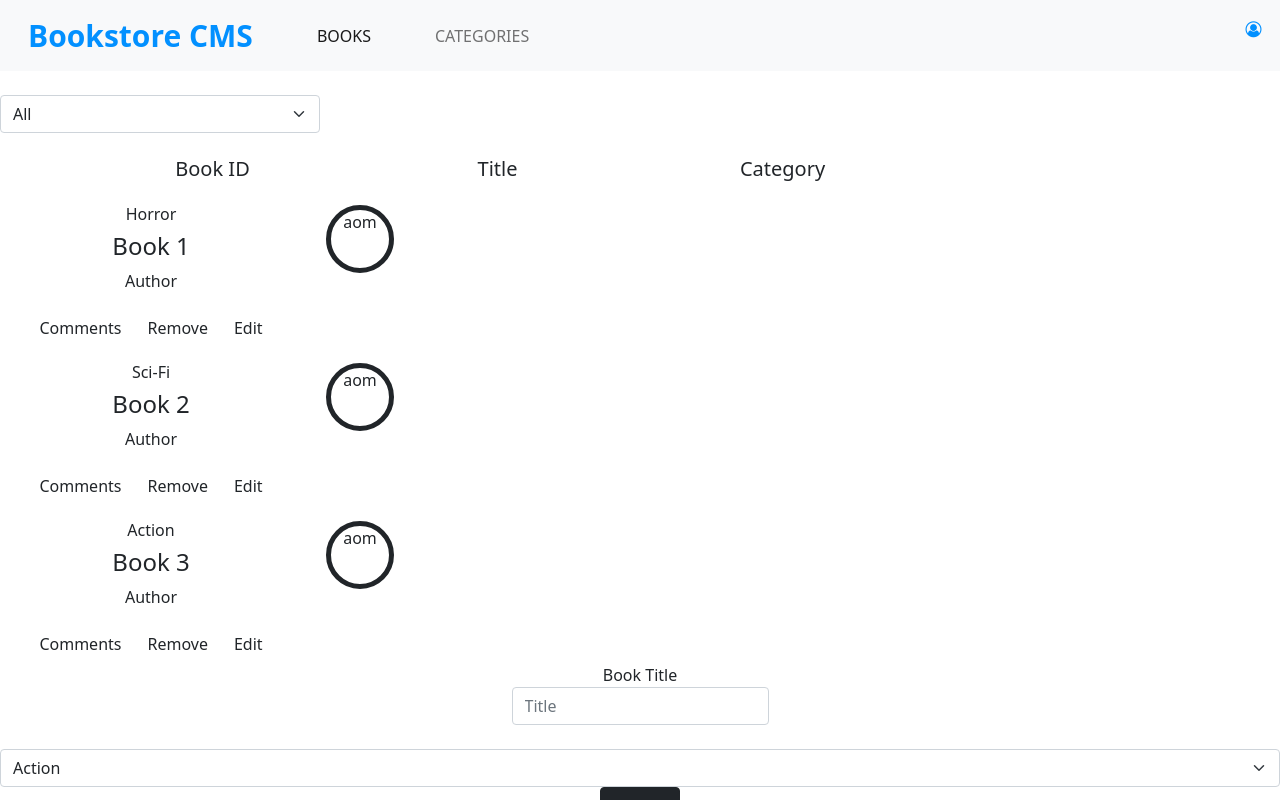
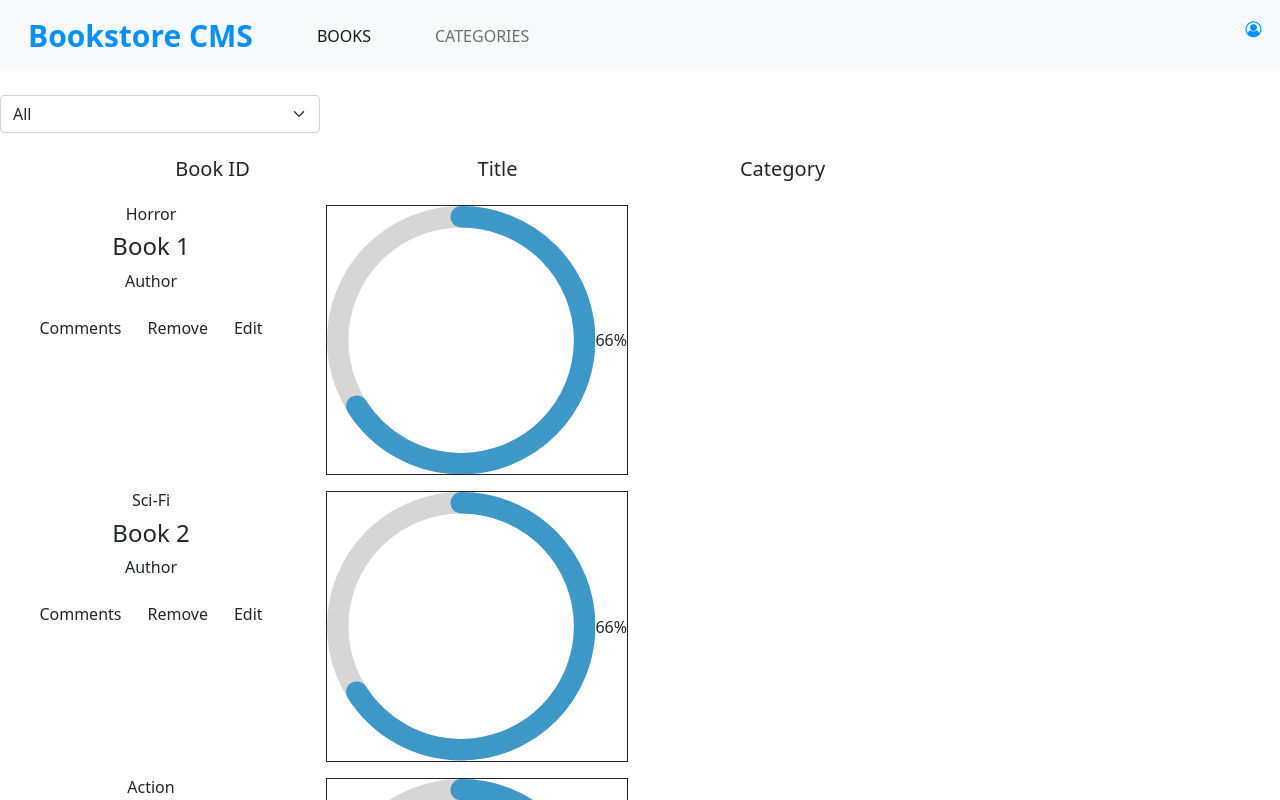
Before and after one commit to SamArsanios/bookstore, a React (Create React App) app: page / in a window 1280 px wide. Shown: the top 800 px of the page. Built offline with nearby package versions, Linux system fonts and the light colour scheme.

Commit message:
Modify progressbar

```diff
--- a/src/components/presentation/Book.js
+++ b/src/components/presentation/Book.js
@@ -1,8 +1,11 @@
 import React from 'react';
 import PropTypes from 'prop-types';
+import { CircularProgressbar } from 'react-circular-progressbar';
+import 'react-circular-progressbar/dist/styles.css';
 
 const Book = (props) => {
   const { book, handleRemoveBook } = props;
+  const percentage = 66;
   return (
     <div className="row mt-3">
       <div className="col-3">
@@ -21,7 +24,10 @@ const Book = (props) => {
       </div>
       <div className="col-3">
         <div className="oval-2">
-          aom
+          <span className="">
+            <CircularProgressbar id="circular" value={percentage} />
+          </span>
+          <span>{`${percentage}%`}</span>
         </div>
       </div>
       <div className="col-3">
--- a/src/index.css
+++ b/src/index.css
@@ -39,11 +39,13 @@ code {
 }
 
 .oval-2 {
-  width: 4.25rem;
-  height: 4.25rem;
-  border-style: solid;
-  border-width: 5px;
-  border-image-source: linear-gradient(to bottom, var(--medium-blue), var(--dodger-blue));
-  border-image-slice: 1;
-  border-radius: 50%;
+  display: flex;
+  flex-direction: row;
+  justify-content: center;
+  align-items: center;
+  border: 1px solid;
 }
+
+#circular {
+  width: 25%;
+}
```
